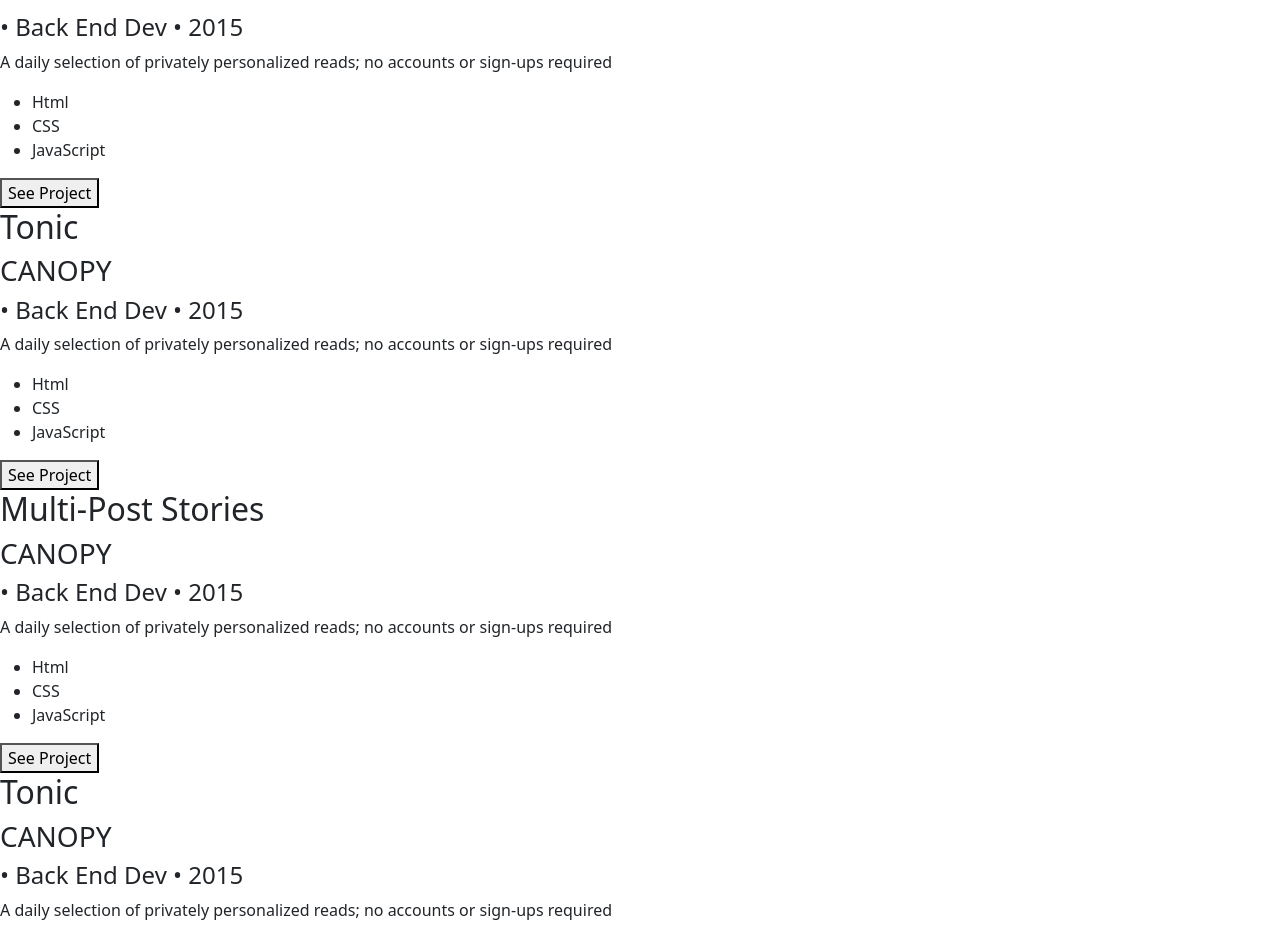
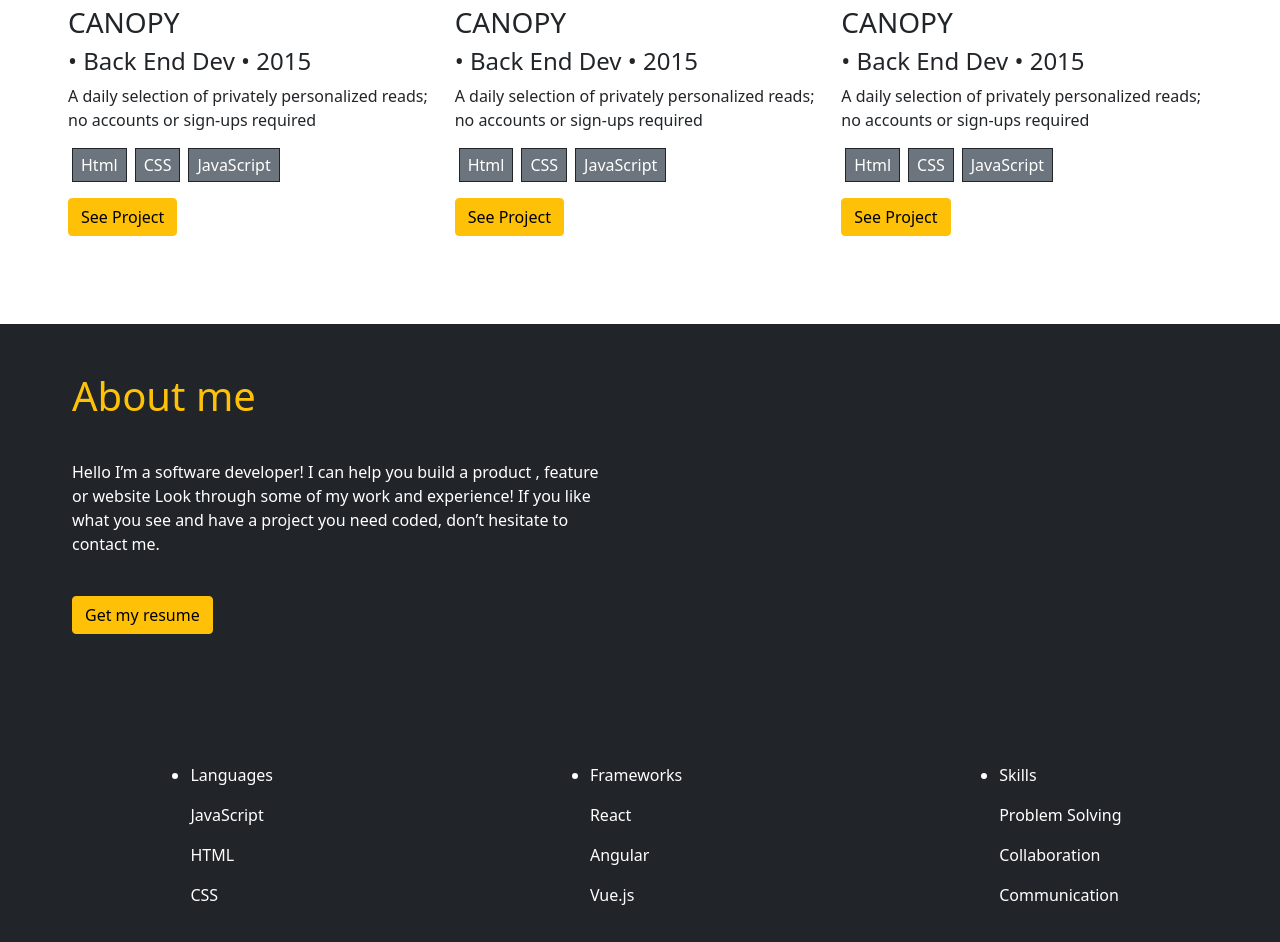
Before and after one commit to 78fatemanazari/portfolio-try-bootstrap, a plain HTML site: page index.html in a window 1280 px wide. Shown: the part 1369-2311 px from the top of the page. Drawn offline with nearby package versions, Linux system fonts and the light colour scheme.

Commit message:
100% bootstrap implementation

```diff
--- a/index.html
+++ b/index.html
@@ -34,12 +34,12 @@
         </nav>
     </header>
     <section>
-        <div class="d-flex flex-row align-items-center">
+        <div class="d-flex flex-row align-items-center bg-dark">
             <!--Container-->
-            <div class="order-2 w-50 p-5 mt-5 mb-5">
-                <h1>Hey There.<br/>I'm Alex.</h1>
-                <h2>I'm a Software Developer</h2>
-                <p>I can help you build a product , feature or website Look through some of my work and experience! If you like what you see and have a project you need coded,
+            <div class="order-2 w-50 p-4 mt-5 mb-5">
+                <h1 class="text-warning">Hey There.<br/>I'm Alex.</h1>
+                <h2 class="text-white">I'm a Software Developer</h2>
+                <p class="text-white">I can help you build a product , feature or website Look through some of my work and experience! If you like what you see and have a project you need coded,
                     don’t hesitate to contact me.</p>
             </div>
             <!--Links a redes sociales Bottom-->
@@ -55,34 +55,34 @@
         </div>
     </section>
     <section>
-        <div class="pl-6">
-            <div>
+        <div class="p-4">
+            <div class="p-5 ms-4 me-4">
                 <div class="d-flex flex-row align-items-center">
                     <h2 class="text-nowrap">My Recent Works</h2>
                     <hr class="w-100">
                 </div>
-                <div>
-                    <div>
-                        <img src="images/Work_Init/WorkHead.png" alt="workHead">
+                <div class="d-flex flex-row align-items-center">
+                    <div class="w-auto">
+                        <img src="images/Work_Init/WorkHead.png" alt="workHead" class="img-fluid p-5">
                     </div>
-                    <div>
+                    <div class="w-50">
                         <div>
                             <h3>Multi-Post Stories</h3>
                             <p>A daily selection of privately personalized reads; no accounts or sign-ups required. has been the industry's standard dummy text ever since the 1500s, when an unknown printer took a standard dummy text.</p>
                         </div>
                         <div>
-                            <ul>
-                                <li>Html</li>
-                                <li>CSS</li>
-                                <li>JavaScript</li>
+                            <ul class="d-flex ps-0">
+                                <li class="ps-2 pe-2 pt-1 pb-1 ms-1 me-1 list-unstyled border border-dark justify-self-start">Html</li>
+                                <li class="ps-2 pe-2 pt-1 pb-1 ms-1 me-1 list-unstyled border border-dark justify-self-start">JavaScript</li>
+                                <li class="ps-2 pe-2 pt-1 pb-1 ms-1 me-1 list-unstyled border border-dark justify-self-start">CSS</li>
                             </ul>
                         </div>
-                        <button type="button">See Project</button>
+                        <button type="button" class="btn btn-warning">See Project</button>
                     </div>
                 </div>
             </div>
-            <div>
-                <div>
+            <div class="row p-5">
+                <div class="col-sm-4 ps-2 pe-3 pt-3 pb-3">
                     <h2>Tonic</h2>
                     <div>
                         <h3>CANOPY</h3>
@@ -90,15 +90,15 @@
                     </div>
                     <p>A daily selection of privately personalized reads; no accounts or sign-ups required</p>
                     <div>
-                        <ul>
-                            <li>Html</li>
-                            <li>CSS</li>
-                            <li>JavaScript</li>
+                        <ul class="d-flex ps-0">
+                            <li class="ps-2 pe-2 pt-1 pb-1 ms-1 me-1 list-unstyled border border-dark justify-self-start bg-secondary text-white">Html</li>
+                            <li class="ps-2 pe-2 pt-1 pb-1 ms-1 me-1 list-unstyled border border-dark justify-self-start bg-secondary text-white">CSS</li>
+                            <li class="ps-2 pe-2 pt-1 pb-1 ms-1 me-1 list-unstyled border border-dark justify-self-start bg-secondary text-white">JavaScript</li>
                         </ul>
                     </div>
-                    <button type="button">See Project</button>
+                    <button type="button" class="btn btn-warning">See Project</button>
                 </div>
-                <div>
+                <div class="col-sm-4 ps-2 pe-3 pt-3 pb-3">
                     <h2>Multi-Post Stories</h2>
                     <div>
                         <h3>CANOPY</h3>
@@ -106,15 +106,15 @@
                     </div>
                     <p>A daily selection of privately personalized reads; no accounts or sign-ups required</p>
                     <div>
-                        <ul>
-                            <li>Html</li>
-                            <li>CSS</li>
-                            <li>JavaScript</li>
+                        <ul class="d-flex ps-0">
+                            <li class="ps-2 pe-2 pt-1 pb-1 ms-1 me-1 list-unstyled border border-dark justify-self-start bg-secondary text-white">Html</li>
+                            <li class="ps-2 pe-2 pt-1 pb-1 ms-1 me-1 list-unstyled border border-dark justify-self-start bg-secondary text-white">CSS</li>
+                            <li class="ps-2 pe-2 pt-1 pb-1 ms-1 me-1 list-unstyled border border-dark justify-self-start bg-secondary text-white">JavaScript</li>
                         </ul>
                     </div>
-                    <button type="button">See Project</button>
+                    <button type="button" class="btn btn-warning">See Project</button>
                 </div>
-                <div>
+                <div class="col-sm-4 ps-2 pe-3 pt-3 pb-3">
                     <h2>Tonic</h2>
                     <div>
                         <h3>CANOPY</h3>
@@ -122,15 +122,15 @@
                     </div>
                     <p>A daily selection of privately personalized reads; no accounts or sign-ups required</p>
                     <div>
-                        <ul>
-                            <li>Html</li>
-                            <li>CSS</li>
-                            <li>JavaScript</li>
+                        <ul class="d-flex ps-0">
+                            <li class="ps-2 pe-2 pt-1 pb-1 ms-1 me-1 list-unstyled border border-dark justify-self-start bg-secondary text-white">Html</li>
+                            <li class="ps-2 pe-2 pt-1 pb-1 ms-1 me-1 list-unstyled border border-dark justify-self-start bg-secondary text-white">CSS</li>
+                            <li class="ps-2 pe-2 pt-1 pb-1 ms-1 me-1 list-unstyled border border-dark justify-self-start bg-secondary text-white">JavaScript</li>
                         </ul>
                     </div>
-                    <button type="button">See Project</button>
+                    <button type="button" class="btn btn-warning">See Project</button>
                 </div>
-                <div>
+                <div class="col-sm-4 ps-2 pe-3 pt-3 pb-3">
                     <h2>Multi-Post Stories</h2>
                     <div>
                         <h3>CANOPY</h3>
@@ -138,15 +138,15 @@
                     </div>
                     <p>A daily selection of privately personalized reads; no accounts or sign-ups required</p>
                     <div>
-                        <ul>
-                            <li>Html</li>
-                            <li>CSS</li>
-                            <li>JavaScript</li>
+                        <ul class="d-flex ps-0">
+                            <li class="ps-2 pe-2 pt-1 pb-1 ms-1 me-1 list-unstyled border border-dark justify-self-start bg-secondary text-white">Html</li>
+                            <li class="ps-2 pe-2 pt-1 pb-1 ms-1 me-1 list-unstyled border border-dark justify-self-start bg-secondary text-white">CSS</li>
+                            <li class="ps-2 pe-2 pt-1 pb-1 ms-1 me-1 list-unstyled border border-dark justify-self-start bg-secondary text-white">JavaScript</li>
                         </ul>
                     </div>
-                    <button type="button">See Project</button>
+                    <button type="button" class="btn btn-warning">See Project</button>
                 </div>
-                <div>
+                <div class="col-sm-4 ps-2 pe-3 pt-3 pb-3">
                     <h2>Tonic</h2>
                     <div>
                         <h3>CANOPY</h3>
@@ -154,15 +154,15 @@
                     </div>
                     <p>A daily selection of privately personalized reads; no accounts or sign-ups required</p>
                     <div>
-                        <ul>
-                            <li>Html</li>
-                            <li>CSS</li>
-                            <li>JavaScript</li>
+                        <ul class="d-flex ps-0">
+                            <li class="ps-2 pe-2 pt-1 pb-1 ms-1 me-1 list-unstyled border border-dark justify-self-start bg-secondary text-white">Html</li>
+                            <li class="ps-2 pe-2 pt-1 pb-1 ms-1 me-1 list-unstyled border border-dark justify-self-start bg-secondary text-white">CSS</li>
+                            <li class="ps-2 pe-2 pt-1 pb-1 ms-1 me-1 list-unstyled border border-dark justify-self-start bg-secondary text-white">JavaScript</li>
                         </ul>
                     </div>
-                    <button>See Project</button>
+                    <button type="button" class="btn btn-warning">See Project</button>
                 </div>
-                <div>
+                <div class="col-sm-4 ps-2 pe-3 pt-3 pb-3">
                     <h2>Multi-Post Stories</h2>
                     <div>
                         <h3>CANOPY</h3>
@@ -170,45 +170,46 @@
                     </div>
                     <p>A daily selection of privately personalized reads; no accounts or sign-ups required</p>
                     <div>
-                        <ul>
-                            <li>Html</li>
-                            <li>CSS</li>
-                            <li>JavaScript</li>
+                        <ul class="d-flex ps-0">
+                            <li class="ps-2 pe-2 pt-1 pb-1 ms-1 me-1 list-unstyled border border-dark justify-self-start bg-secondary text-white">Html</li>
+                            <li class="ps-2 pe-2 pt-1 pb-1 ms-1 me-1 list-unstyled border border-dark justify-self-start bg-secondary text-white">CSS</li>
+                            <li class="ps-2 pe-2 pt-1 pb-1 ms-1 me-1 list-unstyled border border-dark justify-self-start bg-secondary text-white">JavaScript</li>
                         </ul>
                     </div>
-                    <button type="button">See Project</button>
+                    <button type="button" class="btn btn-warning">See Project</button>
                 </div>
             </div>
+
         </div>
     </section>
     <section>
-        <div>
-            <h1>About me</h1>
-            <p>Hello I’m a software developer! I can help you build a product , feature or website Look through some of my work and experience! If you like what you see and have a project you need coded, don’t hesitate to contact me.</p>
-            <button type="button">Get my resume</button>
+        <div class="p-5 bg-dark">
+            <h1 class="text-warning ps-4">About me</h1>
+            <p class="w-50 text-white p-4 mt-3 mb-3">Hello I’m a software developer! I can help you build a product , feature or website Look through some of my work and experience! If you like what you see and have a project you need coded, don’t hesitate to contact me.</p>
+            <button type="button" class="ms-4 btn btn-warning">Get my resume</button>
             <hr>
         </div>
-        <div>
-            <ul>
-                <li>Languages
-                    <ul>
-                        <li>JavaScript</li>
-                        <li>HTML</li>
-                        <li>CSS</li>
+        <div class="pt-5 pb-5 bg-dark">
+            <ul class="d-flex justify-content-around">
+                <li class="text-white">Languages
+                    <ul class="ps-0 pt-2">
+                        <li class="list-unstyled pt-2 pb-2">JavaScript</li>
+                        <li class="list-unstyled pt-2 pb-2">HTML</li>
+                        <li class="list-unstyled pt-2 pb-2">CSS</li>
                     </ul>
                 </li>
-                <li>Frameworks
-                    <ul>
-                        <li>React</li>
-                        <li>Angular</li>
-                        <li>Vue.js</li>
+                <li class="text-white">Frameworks
+                    <ul class="ps-0 pt-2">
+                        <li class="list-unstyled pt-2 pb-2">React</li>
+                        <li class="list-unstyled pt-2 pb-2">Angular</li>
+                        <li class="list-unstyled pt-2 pb-2">Vue.js</li>
                     </ul>
                 </li>
-                <li>Skills
-                    <ul>
-                        <li>Problem Solving</li>
-                        <li>Collaboration</li>
-                        <li>Communication</li>
+                <li class="text-white">Skills
+                    <ul class="ps-0 pt-2">
+                        <li class="list-unstyled pt-2 pb-2">Problem Solving</li>
+                        <li class="list-unstyled pt-2 pb-2">Collaboration</li>
+                        <li class="list-unstyled pt-2 pb-2">Communication</li>
                     </ul>
                 </li>
             </ul>
@@ -216,28 +217,28 @@
         </div>
     </section>
     <section>
-        <div>
-            <h2>I'm always interested in hearing about new projects, so if you'd like to chat please get in touch.</h2>
-            <form action="https://formspree.io/f/xdovrwnp" method="post">
-                <input type="text" id="fname" name="fname" placeholder="Full Name" minlength="4" maxlength="30" required>
+        <div class="d-flex justify-content-around p-5">
+            <h2 class="w-50 align-self-center">I'm always interested in hearing about new projects, so if you'd like to chat please get in touch.</h2>
+            <form action="https://formspree.io/f/xdovrwnp" method="post" class="w-auto">
+                <input type="text" id="fname" name="fname" placeholder="Full Name" minlength="4" maxlength="30" class="w-100 border-0" required>
                 <hr class="InputSeparation">
                 <br>
                 <br>
                 <br>
-                <input id="faddress" name="faddress" placeholder="Email Address" type="email" minlength="10" maxlength="30" required>
+                <input id="faddress" name="faddress" placeholder="Email Address" type="email" minlength="10" maxlength="30" class="w-100 border-0" required>
                 <hr>
-                <textarea name="comment" id="comment" cols="30" rows="5" type="text" minlength="7" maxlength="500" placeholder="Write some text here" required>Write me something...</textarea>
-                <button type="submit">Get in touch</button>
+                <textarea name="comment" id="comment" cols="30" rows="5" type="text" minlength="7" maxlength="500" placeholder="Write some text here" class="w-100" required>Write me something...</textarea>
+                <button type="submit" class="btn btn-warning">Get in touch</button>
             </form>
         </div>
         <hr>
         <div>
-            <ul>
-                <li><a href="javascript:void(0);"><img src="images/Iconos/BlackVersion/GatoBlk.png" alt="iconGato"></a></li>
-                <li><a href="javascript:void(0);"><img src="images/Iconos/BlackVersion/LinkedinBlk.png" alt="iconLinkedin"></a></li>
-                <li><a href="javascript:void(0);"><img src="images/Iconos/BlackVersion/ManitoBlk.png" alt="iconManito"></a></li>
-                <li><a href="javascript:void(0);"><img src="images/Iconos/BlackVersion/TwitterBlk.png" alt="iconTwitter"></a></li>
-                <li><a href="javascript:void(0);"><img src="images/Iconos/BlackVersion/MBlk.png" alt="iconM"></a></li>
+            <ul class="list-unstyled d-flex justify-content-center">
+                <li><a href="javascript:void(0);"><img src="images/Iconos/BlackVersion/GatoBlk.png" alt="iconGato" class="ps-2 pe-2"></a></li>
+                <li><a href="javascript:void(0);"><img src="images/Iconos/BlackVersion/LinkedinBlk.png" alt="iconLinkedin" class="ps-2 pe-2"></a></li>
+                <li><a href="javascript:void(0);"><img src="images/Iconos/BlackVersion/ManitoBlk.png" alt="iconManito" class="ps-2 pe-2"></a></li>
+                <li><a href="javascript:void(0);"><img src="images/Iconos/BlackVersion/TwitterBlk.png" alt="iconTwitter" class="ps-2 pe-2"></a></li>
+                <li><a href="javascript:void(0);"><img src="images/Iconos/BlackVersion/MBlk.png" alt="iconM" class="ps-2 pe-2"></a></li>
             </ul>
         </div>
     </section>
```
